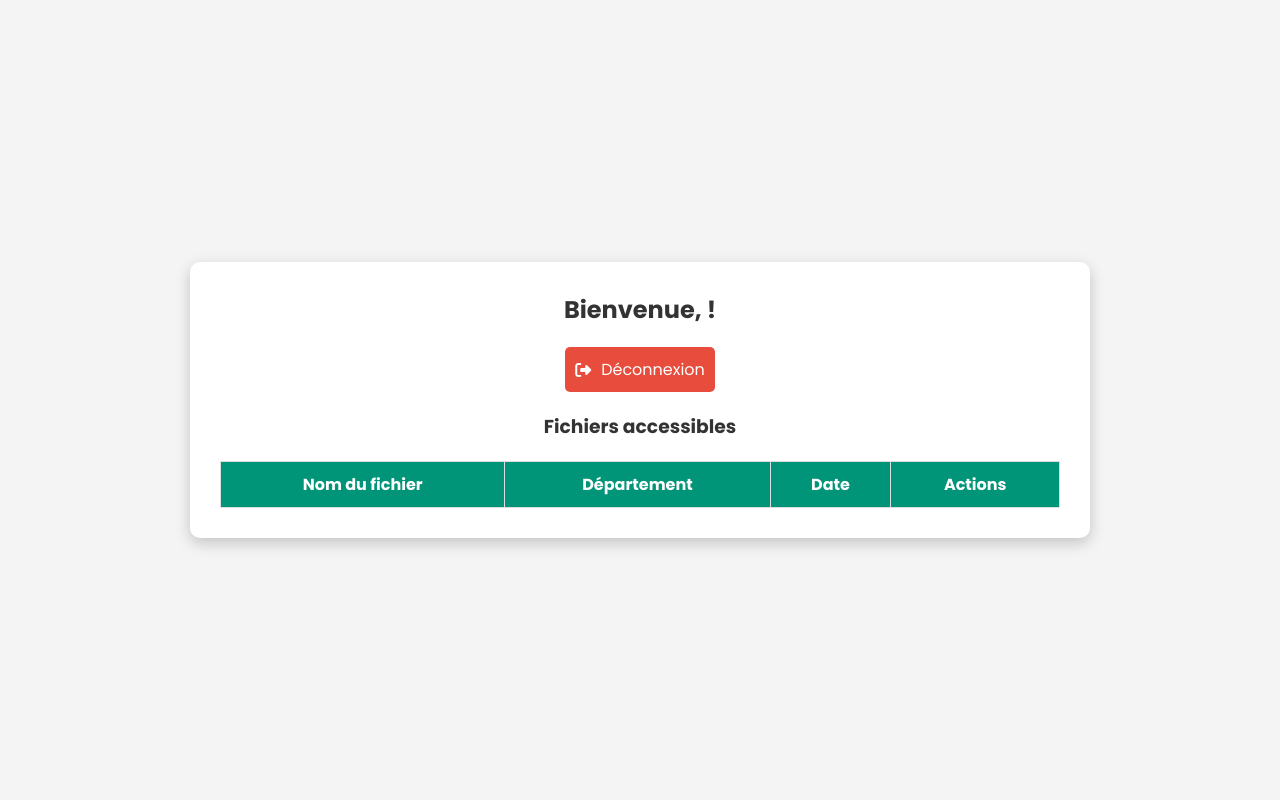
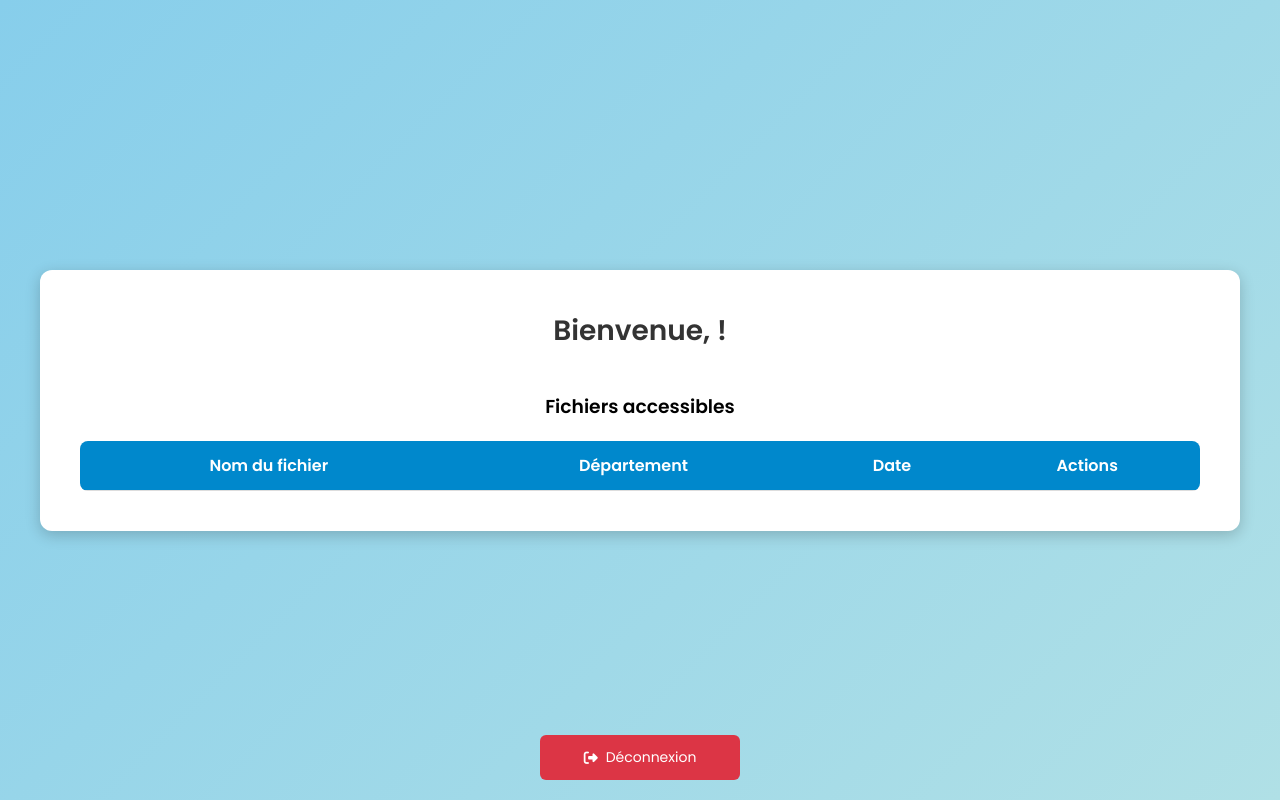
Before and after one commit to fritih-maya/new_stage, a Django app: page /acceuil/ in a window 1280 px wide. Run offline with Django 3.2, Linux system fonts and the light colour scheme; the visitor is signed in with stand-in values (Sample User, id 1); lists and menus that the app fills with data are empty.

Commit message:
interface_role_pas_bien

```diff
--- a/safex/auth_app/templates/acceuil.html
+++ b/safex/auth_app/templates/acceuil.html
@@ -9,7 +9,7 @@
     <title>Dashboard</title>
     <link rel="stylesheet" href="https://cdnjs.cloudflare.com/ajax/libs/font-awesome/6.4.2/css/all.min.css">
     <style>
-        @import url('https://fonts.googleapis.com/css2?family=Poppins:wght@200;300;400;500;600;700&display=swap');
+        @import url('https://fonts.googleapis.com/css2?family=Poppins:wght@300;400;600&display=swap');
         * {
             margin: 0;
             padding: 0;
@@ -19,69 +19,155 @@
         body {
             min-height: 100vh;
             width: 100%;
-            background: #f4f4f4;
+            background: linear-gradient(135deg, #87CEEB, #B0E0E6);
             display: flex;
             justify-content: center;
             align-items: center;
             flex-direction: column;
+            padding: 20px;
+            position: relative;
         }
         .dashboard {
-            width: 80%;
-            max-width: 900px;
+            width: 100%;
+            max-width: 1200px;
             background: #fff;
-            border-radius: 10px;
-            box-shadow: 0 5px 15px rgba(0, 0, 0, 0.2);
-            padding: 30px;
+            border-radius: 12px;
+            box-shadow: 0 4px 15px rgba(0, 0, 0, 0.2);
+            padding: 40px;
             text-align: center;
+            margin: 30px auto;
         }
-        h2, h3 {
+        h2 {
             margin-bottom: 20px;
             color: #333;
+            font-size: 28px;
+            font-weight: 600;
         }
         .buttons {
             display: flex;
             flex-direction: column;
             align-items: center;
+            gap: 15px;
             margin-bottom: 20px;
         }
         .select-department {
             margin-bottom: 10px;
+            padding: 8px;
+            border-radius: 6px;
+            border: 1px solid #ddd;
         }
-        button {
-            background: #009579;
+        button, .btn {
+            background: #0088CC;
             color: #fff;
-            padding: 10px;
+            padding: 12px 18px;
             font-size: 16px;
             border: none;
-            border-radius: 5px;
+            border-radius: 6px;
             cursor: pointer;
             display: flex;
             align-items: center;
-            justify-content: center;
-            gap: 10px;
+            gap: 8px;
+            transition: 0.3s ease;
+            text-decoration: none;
         }
-        button:hover {
-            background: #007a63;
+        button:hover, .btn:hover {
+            background: #0077B6;
         }
         .logout {
-            background: #e74c3c;
+            background: #dc3545;
+            position: fixed;
+            bottom: 20px;
+            left: 50%;
+            transform: translateX(-50%);
+            width: fit-content;
+            min-width: 200px;
+            text-align: center;
+            font-size: 14px;
+            padding: 12px 20px;
+            display: flex;
+            justify-content: center;
+            align-items: center;
+            border-radius: 6px;
+            z-index: 1000;
         }
         .logout:hover {
-            background: #c0392b;
+            background: #b52a38;
         }
         table {
             width: 100%;
             border-collapse: collapse;
             margin-top: 20px;
+            background: #f8f9fa;
+            border-radius: 8px;
+            overflow: hidden;
         }
         th, td {
-            padding: 10px;
-            border: 1px solid #ddd;
+            padding: 12px;
+            border-bottom: 1px solid #ddd;
             text-align: center;
         }
         th {
-            background: #009579;
+            background: #0088CC;
             color: #fff;
+        }
+        tr:hover {
+            background: rgba(0, 136, 204, 0.1);
+        }
+        .actions {
+            display: flex;
+            justify-content: center;
+            gap: 10px;
+        }
+        .download {
+            background: #28a745;
+            padding: 6px 12px;
+            border-radius: 6px;
+            color: white;
+            font-size: 14px;
+            text-decoration: none;
+            display: inline-flex;
+            align-items: center;
+            gap: 5px;
+            border: none;
+            cursor: pointer;
+        }
+        .download:hover {
+            background: #218838;
+        }
+        .delete {
+            background: #dc3545;
+            padding: 6px 12px;
+            border-radius: 6px;
+            font-size: 14px;
+        }
+        .delete i {
+            margin-right: 5px;
+        }
+        .buttons form {
+            display: flex;
+            flex-direction: column;
+            align-items: center;
+            width: 100%;
+            margin: 0 auto;
+        }
+        .add-file {
+            display: block;
+            margin: 20px auto;
+            padding: 12px 20px;
+            width: fit-content;
+            text-align: center;
+        }
+        @media (max-width: 768px) {
+            .dashboard {
+                width: 100%;
+                padding: 20px;
+            }
+            .buttons {
+                flex-direction: column;
+            }
+            button {
+                width: 100%;
+            }
         }
     </style>
 </head>
@@ -90,8 +176,8 @@
         <h2>Bienvenue, {{ request.user.name_user }} !</h2>
         <div class="buttons">
             {% if departments_allowed|length == 1 %}
-                <p>Département : {{ departments_allowed.0.name_dep }}</p>
-                <a href="{% url 'ajouter_fichier' %}" class="btn btn-success">📤 Ajouter un fichier</a>
+                <p>Département : <strong>{{ departments_allowed.0.name_dep }}</strong></p>
+                <a href="{% url 'ajouter_fichier' %}" class="btn add-file">📤 Ajouter un fichier</a>
             {% elif departments_allowed|length > 1 %}
                 <form method="GET" action="{% url 'ajouter_fichier' %}">
                     <label for="department">Choisissez un département :</label>
@@ -103,9 +189,6 @@
                     <button type="submit">📤 Ajouter un fichier</button>
                 </form>
             {% endif %}
-            <button class="logout" onclick="window.location.href='{% url 'deconnexion' %}'">
-                <i class="fas fa-sign-out-alt"></i> Déconnexion
-            </button>
         </div>
         <h3>Fichiers accessibles</h3>
         <table>
@@ -139,5 +222,8 @@
             </tbody>
         </table>
     </div>
+    <button class="logout" onclick="window.location.href='{% url 'deconnexion' %}'">
+        <i class="fas fa-sign-out-alt"></i> Déconnexion
+    </button>
 </body>
 </html>
--- a/safex/auth_app/templates/ajouter_fichier.html
+++ b/safex/auth_app/templates/ajouter_fichier.html
@@ -18,7 +18,7 @@
             background: #f9f9f9;
         }
         button {
-            background: #009579;
+            background: #0088CC;
             color: white;
             padding: 10px 20px;
             border: none;
@@ -26,7 +26,7 @@
             border-radius: 5px;
         }
         button:hover {
-            background: #007a63;
+            background: #0088CC;
         }
     </style>
 </head>
--- a/safex/safex/urls.py
+++ b/safex/safex/urls.py
@@ -19,8 +19,8 @@ urlpatterns = [
     path('ajouter_fichier/', views.ajouter_fichier, name='ajouter_fichier'),
      path('supprimer_fichier/<int:fichier_id>/', views.supprimer_fichier, name='supprimer_fichier'),
 
-    # Redirection de l'URL racine vers la page de connexion
-     path('', lambda request: redirect('connexion'), name='home'),
+    # Redirection de l'URL racine vers la page d'acceuil'
+     path('', lambda request: redirect('acceuil'), name='home'),
 ]
 
 if settings.DEBUG:
```
Also changed, not shown: 5 other files.
